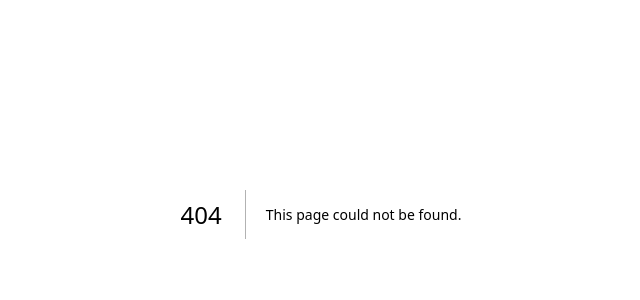
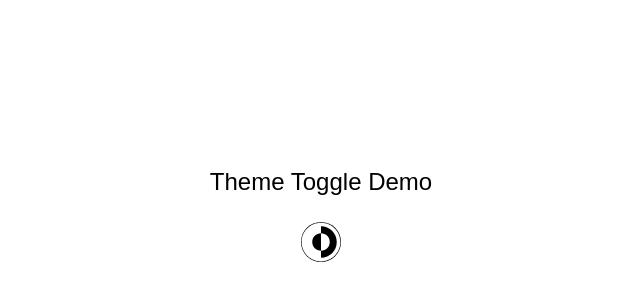
Before and after one commit to casanova259/myui, a Next.js app: page /themetoggle in a window 1280 px wide. Before the commit this address had no page. Shown: the part 186-486 px from the top of the page, without its empty margins (319-959 px from the left). Built offline with nearby package versions, Linux system fonts and the light colour scheme.

Commit message:
satrted making the theme toggle

```diff
--- a/app/globals.css
+++ b/app/globals.css
@@ -1,4 +1,8 @@
 @import "tailwindcss";
+
+@import "tailwindcss";
+
+@custom-variant dark (&:where(.dark, .dark *));
 
 :root {
   --background: #ffffff;
--- /dev/null
+++ b/app/themetoggle/ThemeProvider.tsx
@@ -0,0 +1,11 @@
+"use client";
+
+import { ThemeProvider as NextThemesProvider } from "next-themes";
+import type { ComponentProps } from "react";
+
+export function ThemeProvider({
+    children,
+    ...props
+}: ComponentProps<typeof NextThemesProvider>) {
+    return <NextThemesProvider {...props}>{children}</NextThemesProvider>;
+}
--- /dev/null
+++ b/app/themetoggle/ThemeToggle.tsx
@@ -0,0 +1,53 @@
+"use client";
+
+import { motion } from "framer-motion";
+
+import { useThemeToggle } from "./_components/useThemeToggle";
+import { AnimationStart } from "./_components/types";
+import { cn } from "@/lib/utils";
+
+export const ThemeToggle = ({
+    className,
+    start = "center",
+    blur = false,
+}: {
+    className?: string;
+    start?: AnimationStart;
+    blur?: boolean;
+}) => {
+    const { isDark, toggleTheme } = useThemeToggle({ start, blur });
+
+    return (
+        <button
+            type="button"
+            aria-label="Toggle theme"
+            onClick={toggleTheme}
+            className={cn(
+                "size-10 cursor-pointer rounded-full bg-black p-0 transition-transform active:scale-95",
+                className
+            )}
+        >
+            <svg viewBox="0 0 240 240" xmlns="http://www.w3.org/2000/svg">
+                <motion.g
+                    animate={{ rotate: isDark ? -180 : 0 }}
+                    transition={{ ease: "easeInOut", duration: 0.5 }}
+                >
+                    <path
+                        d="M120 67.5C149.25 67.5 172.5 90.75 172.5 120C172.5 149.25 149.25 172.5 120 172.5"
+                        fill="white"
+                    />
+                    <path
+                        d="M120 67.5C90.75 67.5 67.5 90.75 67.5 120C67.5 149.25 90.75 172.5 120 172.5"
+                        fill="black"
+                    />
+                </motion.g>
+                <motion.path
+                    animate={{ rotate: isDark ? 180 : 0 }}
+                    transition={{ ease: "easeInOut", duration: 0.5 }}
+                    d="M120 3.75C55.5 3.75 3.75 55.5 3.75 120C3.75 184.5 55.5 236.25 120 236.25C184.5 236.25 236.25 184.5 236.25 120C236.25 55.5 184.5 3.75 120 3.75ZM120 214.5V172.5C90.75 172.5 67.5 149.25 67.5 120C67.5 90.75 90.75 67.5 120 67.5V25.5C172.5 25.5 214.5 67.5 214.5 120C214.5 172.5 172.5 214.5 120 214.5Z"
+                    fill="white"
+                />
+            </svg>
+        </button>
+    );
+};
--- /dev/null
+++ b/app/themetoggle/_components/animations.ts
@@ -0,0 +1,62 @@
+import { Animation, AnimationStart } from "./types";
+
+const getClipPosition = (start: AnimationStart) => {
+  switch (start) {
+    case "top-left":
+      return "0% 0%";
+    case "top-right":
+      return "100% 0%";
+    case "bottom-left":
+      return "0% 100%";
+    case "bottom-right":
+      return "100% 100%";
+    case "top-center":
+      return "50% 0%";
+    case "bottom-center":
+      return "50% 100%";
+    case "center":
+    default:
+      return "50% 50%";
+  }
+};
+
+export const createCircleAnimation = (
+  start: AnimationStart = "center",
+  blur = false
+): Animation => {
+  const pos = getClipPosition(start);
+  const name = `circle-${start}${blur ? "-blur" : ""}`;
+
+  return {
+    name,
+    css: `
+      ::view-transition-group(root) {
+        animation-duration: 2s;
+        animation-timing-function: cubic-bezier(0.16, 1, 0.3, 1);
+      }
+
+      ::view-transition-new(root) {
+        animation-name: reveal-${name};
+        ${blur ? "filter: blur(2px);" : ""}
+      }
+
+      ::view-transition-old(root),
+      .dark::view-transition-old(root) {
+        animation: none;
+        z-index: -1;
+      }
+
+      @keyframes reveal-${name} {
+        from {
+          clip-path: circle(0% at ${pos});
+          ${blur ? "filter: blur(8px);" : ""}
+        }
+        ${blur ? "50% { filter: blur(4px); }" : ""}
+        to {
+          clip-path: circle(150% at ${pos});
+          ${blur ? "filter: blur(0px);" : ""}
+        }
+      }
+    `,
+  };
+};
--- /dev/null
+++ b/app/themetoggle/_components/types.ts
@@ -0,0 +1,13 @@
+export type AnimationStart =
+  | "center"
+  | "top-left"
+  | "top-right"
+  | "bottom-left"
+  | "bottom-right"
+  | "top-center"
+  | "bottom-center";
+
+export interface Animation {
+  name: string;
+  css: string;
+}
--- /dev/null
+++ b/app/themetoggle/_components/useThemeToggle.ts
@@ -0,0 +1,54 @@
+"use client";
+
+import { useTheme } from "next-themes";
+import { useCallback, useEffect, useState } from "react";
+
+import { createCircleAnimation } from "./animations";
+import { AnimationStart } from "./types";
+
+const STYLE_ID = "theme-transition-styles";
+
+export const useThemeToggle = ({
+    start = "center",
+    blur = false,
+}: {
+    start?: AnimationStart;
+    blur?: boolean;
+} = {}) => {
+    const { theme, setTheme, resolvedTheme } = useTheme();
+    const [mounted, setMounted] = useState(false);
+
+    useEffect(() => {
+        setMounted(true);
+    }, []);
+
+    const isDark = mounted && resolvedTheme === "dark";
+
+    const injectStyles = useCallback((css: string) => {
+        let styleEl = document.getElementById(STYLE_ID) as HTMLStyleElement | null;
+        if (!styleEl) {
+            styleEl = document.createElement("style");
+            styleEl.id = STYLE_ID;
+            document.head.appendChild(styleEl);
+        }
+        styleEl.textContent = css;
+    }, []);
+
+    const toggleTheme = useCallback(() => {
+        const { css } = createCircleAnimation(start, blur);
+        injectStyles(css);
+
+        const flipTheme = () => {
+            setTheme(theme === "light" ? "dark" : "light");
+        };
+
+        if (!document.startViewTransition) {
+            flipTheme();
+            return;
+        }
+
+        document.startViewTransition(flipTheme);
+    }, [theme, setTheme, start, blur, injectStyles]);
+
+    return { isDark, toggleTheme };
+};
--- /dev/null
+++ b/app/themetoggle/layout.tsx
@@ -0,0 +1,13 @@
+import { ThemeProvider } from "./ThemeProvider";
+
+export default function ThemeToggleLayout({
+    children,
+}: {
+    children: React.ReactNode;
+}) {
+    return (
+        <ThemeProvider attribute="class" defaultTheme="system" enableSystem>
+            {children}
+        </ThemeProvider>
+    );
+}
--- /dev/null
+++ b/app/themetoggle/page.tsx
@@ -0,0 +1,12 @@
+import { ThemeToggle } from "./ThemeToggle";
+
+export default function ThemeTogglePage() {
+  return (
+    <div className="flex min-h-screen items-center justify-center bg-white text-black dark:bg-black dark:text-white">
+      <div className="flex flex-col items-center gap-6">
+        <h1 className="text-2xl font-medium">Theme Toggle Demo</h1>
+        <ThemeToggle start="center" />
+      </div>
+    </div>
+  );
+}
--- a/package.json
+++ b/package.json
@@ -16,6 +16,7 @@
     "lenis": "^1.3.23",
     "motion": "^12.38.0",
     "next": "16.2.4",
+    "next-themes": "^0.4.6",
     "react": "19.2.4",
     "react-dom": "19.2.4",
     "react-icons": "^5.6.0",
```
Also changed, not shown: 1 other file (tests, documents, lock files or other folders).
